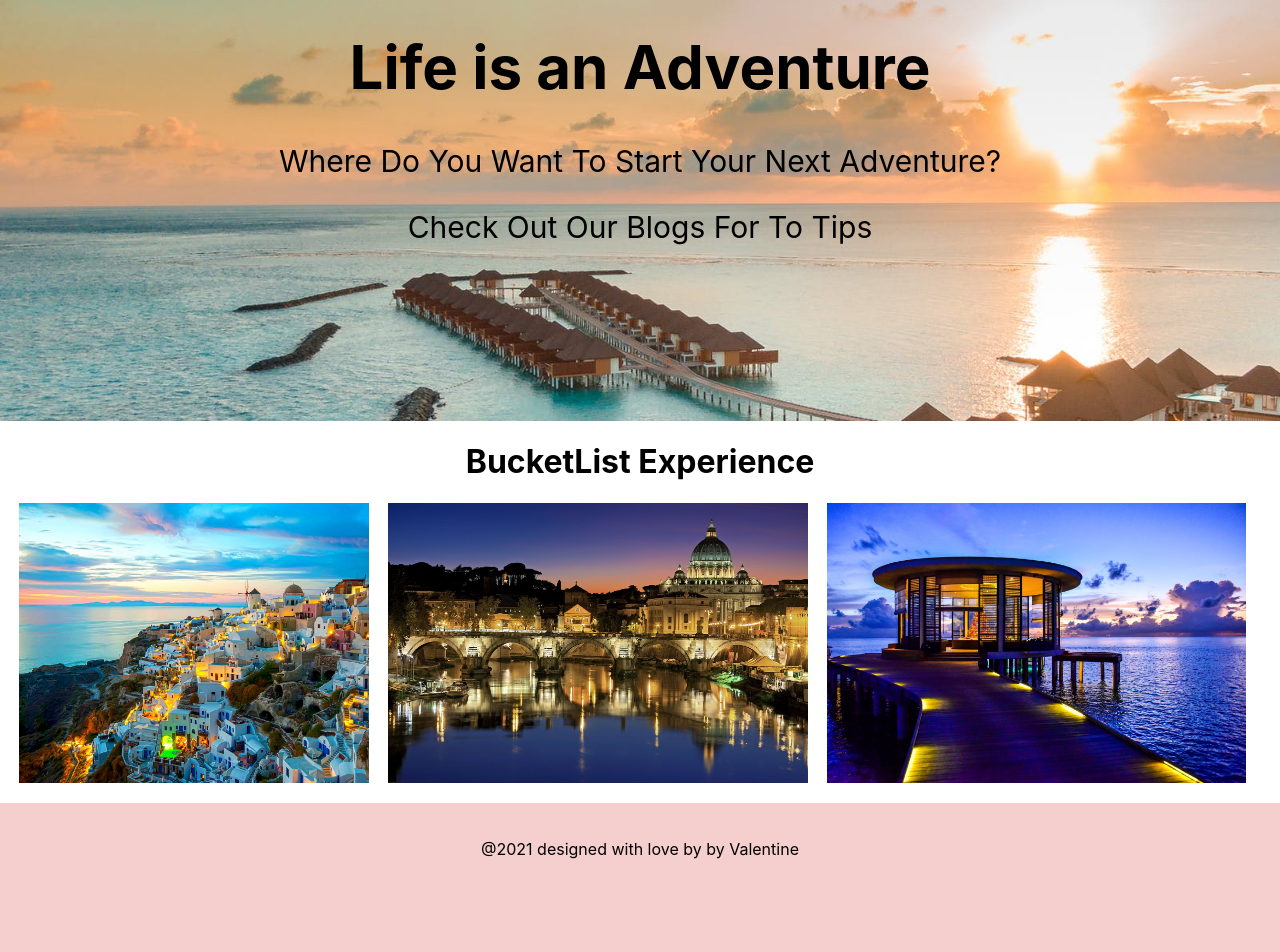
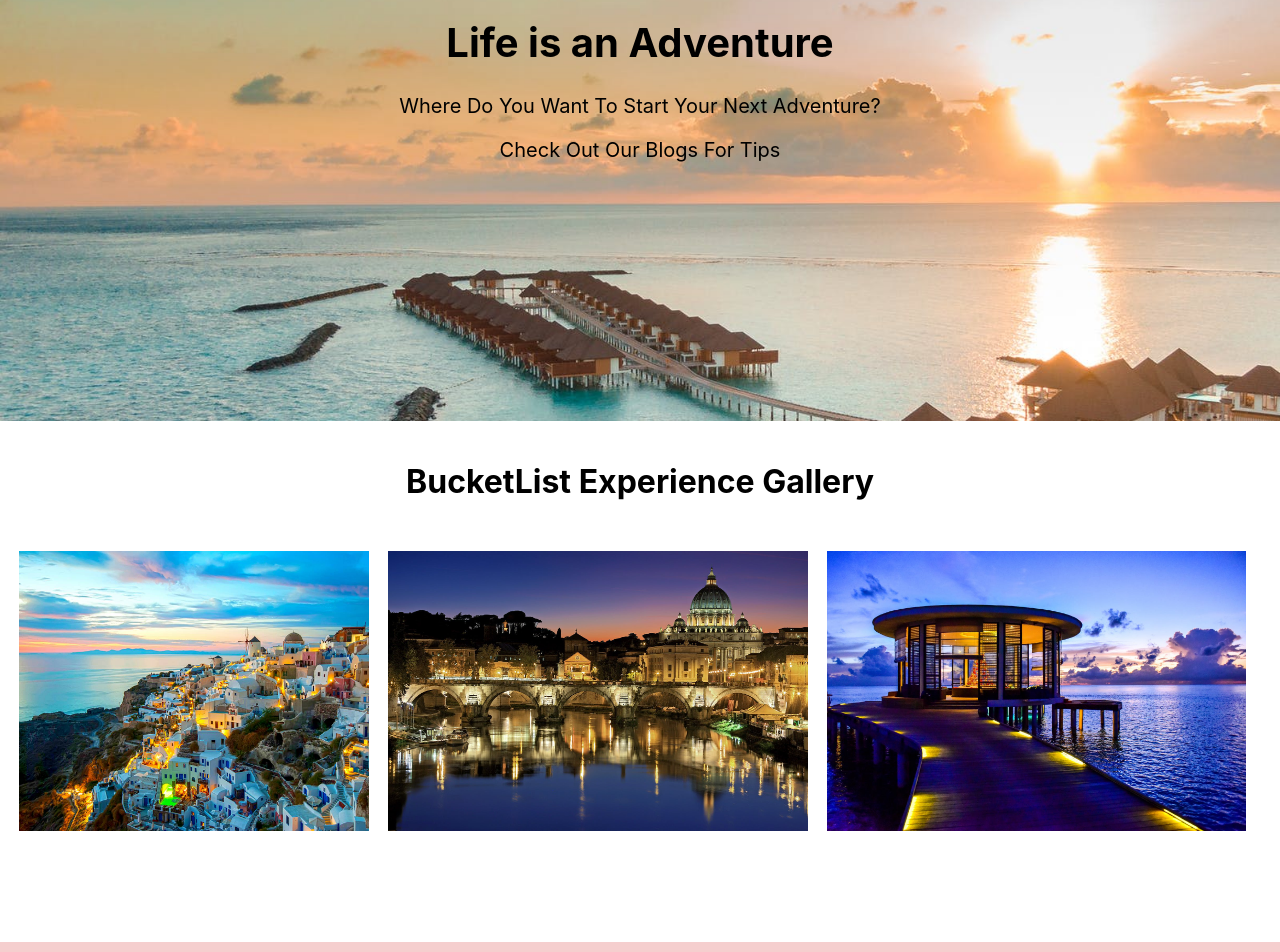
Before and after one commit to Maiyoj/Maps-n-Bags, a React (Create React App) app: page / in a window 1280 px wide. Shown: the part 219-1171 px from the top of the page. Built offline with nearby package versions, Linux system fonts and the light colour scheme.

Commit message:
update images styel

```diff
--- a/src/App.css
+++ b/src/App.css
@@ -1,4 +1,4 @@
-
+/* Navstyling */
 .nav{
   background-color: #F5CECE;
   display: flex;
@@ -21,22 +21,26 @@ height: 70vh;
 
 #home-content{
   text-align: center;
-  font-size: 30px;
+  font-size: 20px;
   padding-top: 130px;
 }
 .images{
   display: flex;
   width: 18%;
   height: 35vh;
-  margin-top: 20px;
+  margin-top: 50px;
 }
 .images img{
   padding-left: 19px;
 }
 .imageHead{
 text-align: center;
+padding-top: 20px;
 }
-
+ .bucketList{
+   height: 60vh;
+ }
+ /* Blog styling */
 .article{
   display: flex;
   flex-direction: column;
@@ -55,12 +59,12 @@ text-align: center;
  width: 60%;
 }
 
-/* Blog style */
+
 .blogs h1{
   text-align: center;
 }
 
-
+/* contact styling */
 .contact{
   background-color: #F5CECE;
   height: 30vh;
--- a/src/components/Home.js
+++ b/src/components/Home.js
@@ -5,20 +5,19 @@ function Home(){
             <div id="home-content">
                 <h1>Life is an Adventure</h1>
                 <p>Where Do You Want To Start Your Next Adventure?</p>
-                <p>Check Out Our Blogs For To Tips</p>
+                <p>Check Out Our Blogs For Tips</p>
             </div>
         </div>
-        <div>
 
-        <h1 className="imageHead"> BucketList Experience</h1>
+        <div className="bucketList">
+        <h1 className="imageHead"> BucketList Experience Gallery</h1>
         <div className="images">
             <img src={process.env.PUBLIC_URL + '/images/maldives3.jpg'} alt="Gallery"></img>
             <img src={process.env.PUBLIC_URL + 'images/italy.jpeg'} alt="Italy"></img>
             <img src={process.env.PUBLIC_URL + '/images/maldives2.jpeg'} alt="Maldives"></img>
             </div>
+        </div>
 
-
-        </div>
         <div className="contact">
             <p>@2021 designed with love by by Valentine</p>
         </div>
--- a/src/components/NavBar.js
+++ b/src/components/NavBar.js
@@ -13,7 +13,7 @@ function Navbar(){
     return(
         <>
         <div className="nav">
-        <h1>Maps n Bags</h1>
+        {/* <h1>Maps n Bags</h1> */}
         <NavLink
         to={"/"}
         exact="true"
```
